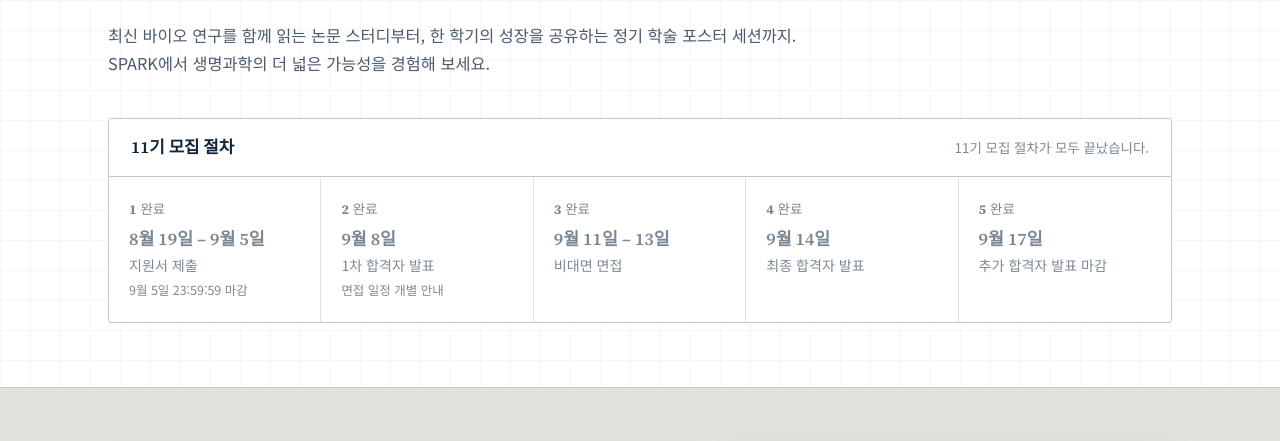
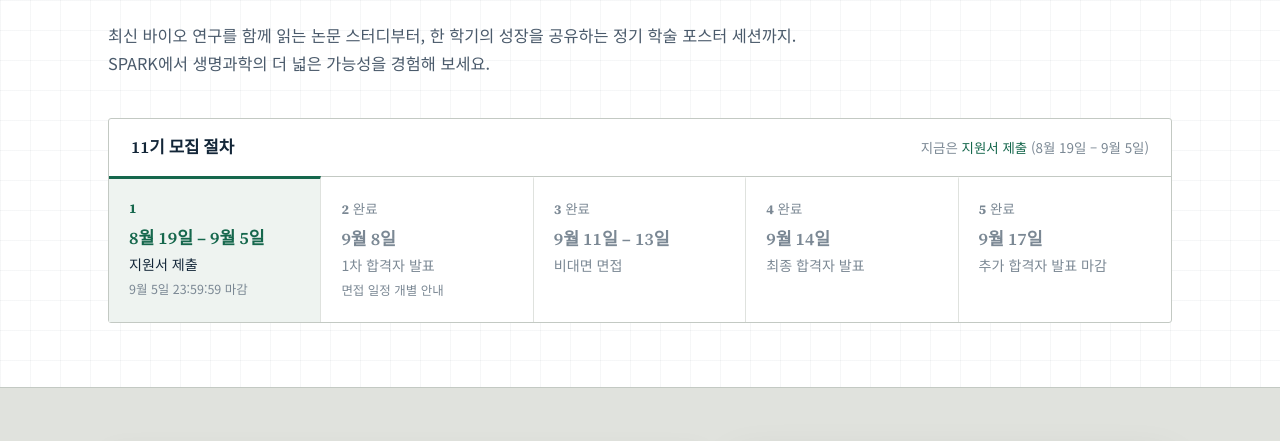
Before and after one commit to baklando/spark2021, a plain HTML site: page apply-session.html in a window 1280 px wide. Shown: the part 337-778 px from the top of the page. Drawn offline with Linux system fonts and the light colour scheme.

Commit message:
Update apply-session.html

```diff
--- a/apply-session.html
+++ b/apply-session.html
@@ -66,7 +66,7 @@ const SITE = {
        ※ 메인 페이지(index.html)의 모집 기간과 같게 맞춰 주세요. */
     apply: {
         start: '2026-08-19',   // 접수 시작일 (이 날 0시부터)
-        end:   '2026-09-05',   // 접수 마지막 날 (이 날 밤 23:59:59까지 제출 가능)
+        end:   '2027-09-05',   // 접수 마지막 날 (이 날 밤 23:59:59까지 제출 가능)
     },
 
 
```
